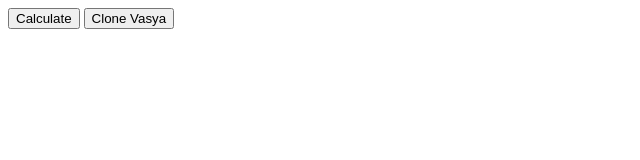
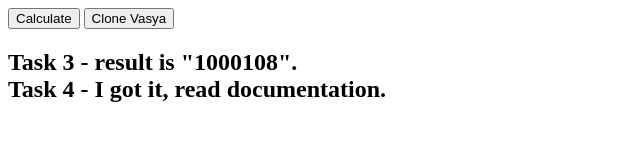
Before and after one commit to Anastasia-ZH/js-basics-homework, a plain HTML site: page index.html in a window 1280 px wide. Shown: the whole page, without its empty margins (0-640 px from the left). Drawn offline with Linux system fonts and the light colour scheme.

Commit message:
Task 3 and 4 done

```diff
--- a/index.html
+++ b/index.html
@@ -15,7 +15,10 @@
     <button type="button" id="calculate">Calculate</button>
 
     <button type="button" id="clone">Clone Vasya</button>
-
+    <h2>
+        Task 3 - result is "1000108". <br>
+        Task 4 - I got it, read documentation.
+    </h2>
 </div>
 </body>
 
```
